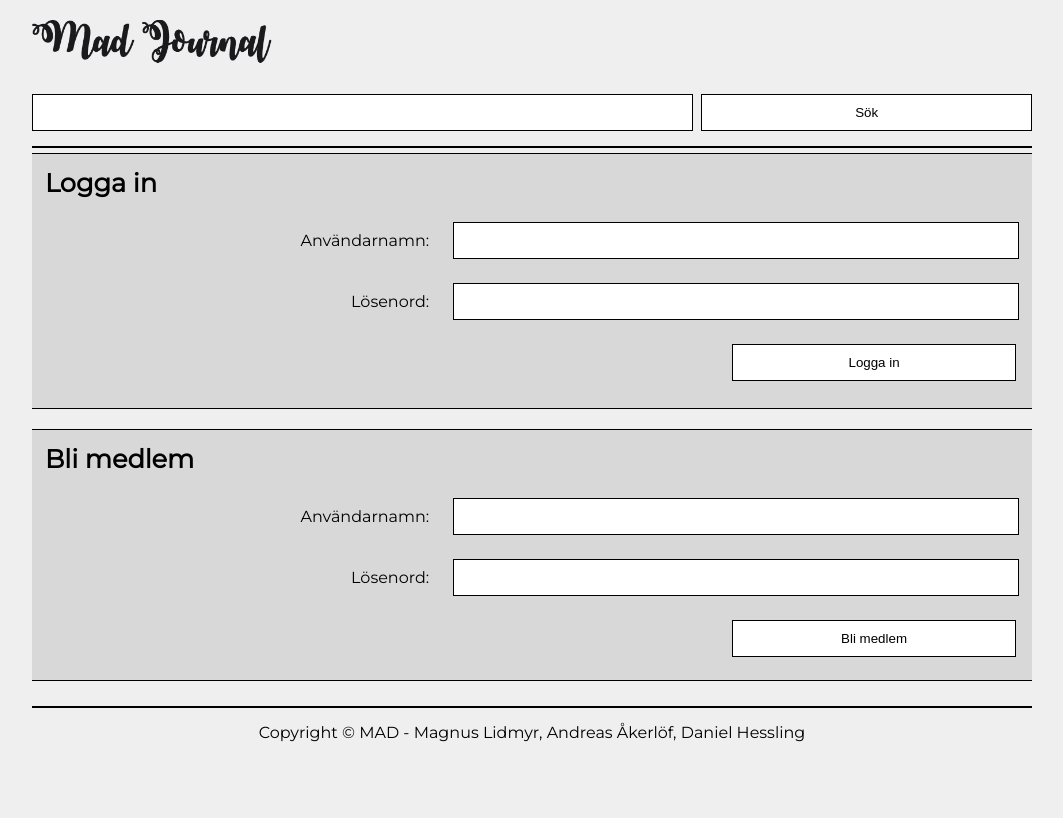
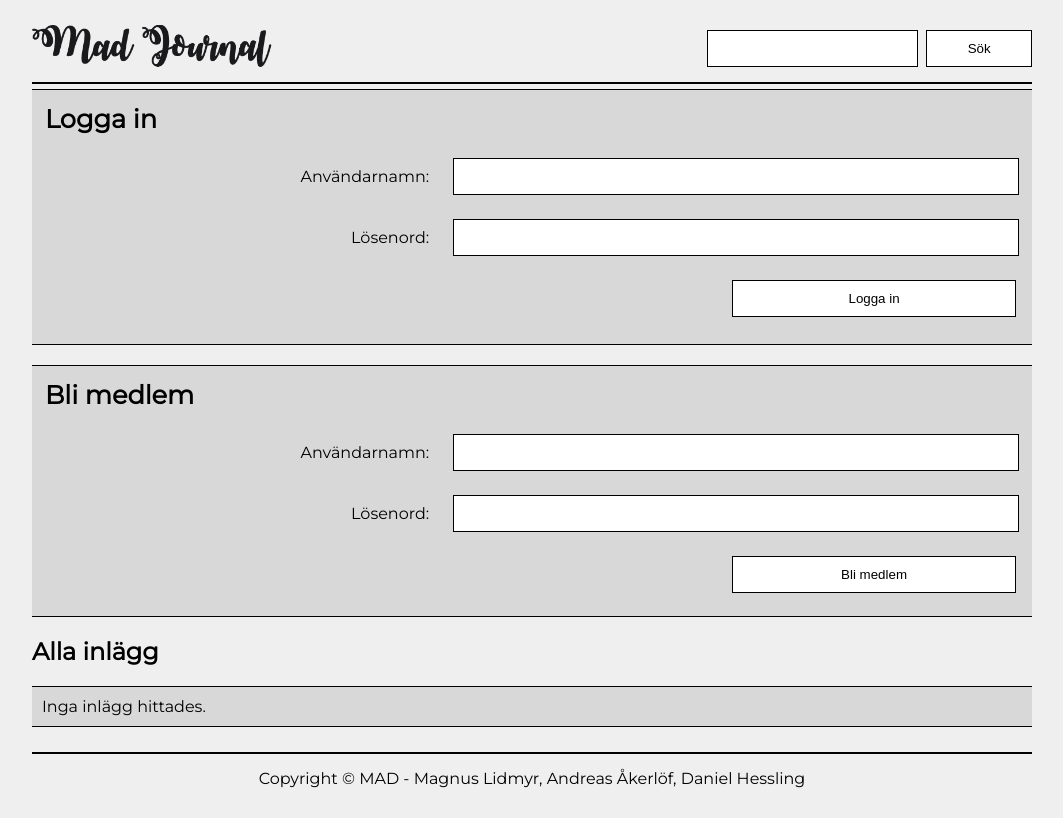
Before and after one commit to Awkes/journal, a PHP site: template src/views/index.phtml in a window 1280 px wide. Shown: the whole page, without its empty margins (108-1171 px from the left). Before the commit the page ends 742 px from the top, so only its background shows below. Run offline with PHP 8.4, Linux system fonts and the light colour scheme; the template is opened without the code that fills it, so the values that code supplies are empty.

Commit message:
sökfunktion + lite sstylingfix

```diff
--- a/public/main.js
+++ b/public/main.js
@@ -1,7 +1,7 @@
 (function(){
   // Knyt templates till views
   const views = {
-    headerLoggedIn     : ['logoTemplate','searchTemplate','navTemplate','memberLogoutTemplate'],
+    headerLoggedIn     : ['logoTemplate','memberLogoutTemplate','navTemplate','searchTemplate'],
     headerNotLoggedIn  : ['logoTemplate','searchTemplate'],
     entriesNotLoggedIn : ['loginFormTemplate','registerFormTemplate','entriesTemplate'],
     entriesLoggedIn    : ['entriesTemplate'],
@@ -21,19 +21,17 @@
       view.forEach(template => {
         // Hämta template
         const templateMarkup = document.querySelector('#'+template).innerHTML;
-
-        // Skapa div och läs in innehållet från template
-        const content = document.createElement('div');
+        // Läs in innehållet från template
+        const content = document.createElement('template');
         content.innerHTML = templateMarkup;
-
         // Skriva ut innehållet i target
-        target.append(content);
+        target.append(content.content);
       });
       updateEventListeners();
     }
   }
 
-  // View för flera inlägg
+  // Views för inlägg
   class EntryView extends BaseView {
     // Bestäm view baserat på om man är inloggad eller ej
     loadView(entries='all') {
@@ -68,6 +66,8 @@
       fetch(url)
         .then(response => response.ok ? response.json() : new Error(response.statusText))
         .then(data => {
+          if (data.length > 0) {
+
             let count = 0; // Håller reda på när ny pagineringsvy ska skapas
             let pageIndex = 1;  // Används för att numrera pagineringsvyer
             let page = document.createElement('div'); // Skapar första pagineringsvyn
@@ -75,7 +75,7 @@
             data.forEach(post => {
               // Kontrollera om vi uppnåt 20 inlägg, appenda isf aktuell page
               // fragment och skapa sedan en ny
-            if (count === 5) {
+              if (count === 20) {
                 count = 0; // Nollställ count
                 pageIndex++; // Öka på pageIndex
                 fragment.append(page);
@@ -114,11 +114,21 @@
               listItem.append(pagingLink);
               paging.append(listItem);
             }
-          // Appenda sista page och paginering, skriv sedan ut allt
+            // Appenda sista page och paginering
             fragment.append(page,paging);
+          }
+          else {
+            // Om inga inlägg hittas visa det
+            const noEntries = document.createElement('div');
+            noEntries.classList.add('no-entries');
+            noEntries.textContent = 'Inga inlägg hittades.';
+            fragment.append(noEntries);
+          }
+          // Skriv ut allt på sidan
           target.innerHTML = '';
           target.append(fragment);
-        });
+        })
+        .catch(error => console.error(error));
     }
 
     showEntry(id) {
@@ -159,9 +169,14 @@
     const navNewEntry = document.querySelector('#navNewEntry');
     if (navNewEntry) navNewEntry.addEventListener('click', writeNewEntry);
 
+    // Sök
+    const searchEntries = document.querySelector('#searchEntries');
+    if (searchEntries) searchEntries.addEventListener('submit', searchAllEntries);
+    const searchString = document.querySelector('#searchString');
+
     // Entry visning/redigering
     const entriesListing = document.querySelector('#entriesListing');
-    if (entriesListing) document.addEventListener('click', handleEntriesEvents);
+    if (entriesListing) entriesListing.addEventListener('click', handleEntriesEvents);
   }
 
   // Funktioner för att ladda vyer
@@ -175,6 +190,14 @@
     e.preventDefault();
     (new EntryView).loadView('private');
     sessionStorage.setItem('activeView', 'privateEntries');
+  }
+
+  function searchAllEntries(e) {
+    e.preventDefault();
+    (new EntryView).loadView('search', searchString.value);
+    sessionStorage.setItem('activeView', 'searchEntries');
+    sessionStorage.setItem('searchString', searchString.value);
+    e.target.reset();
   }
 
   function writeNewEntry(e) {
@@ -195,11 +218,13 @@
     // Klick på paging byter sida i pagingvyn
     else if (e.target.matches('.entries-paging a')) {
       const pages = document.querySelectorAll('#entriesListing > div');
+      // Visar vald vy, gömmer resten
       pages.forEach(el => {
         (el.dataset.page === e.target.dataset.page)
           ? el.classList.remove('entries-hidden')
           : el.classList.add('entries-hidden');
       });
+      // Markerar vald vy i pagingnavigationen
       const paging = document.querySelectorAll('.entries-paging a');
       paging.forEach(el => {
         (el.dataset.page === e.target.dataset.page)
@@ -211,7 +236,7 @@
 
   // Loginfunktion
   function login(e) {
-    // e.preventDefault();
+    e.preventDefault();
     const formData = new FormData(loginForm);
     fetch('/api/login',{
       method : 'POST',
--- a/public/style.css
+++ b/public/style.css
@@ -20,17 +20,19 @@ body{
 }
 
 header{
-    /* display: flex;
-    flex-direction: row; */
     display: grid;
-    grid-template-columns: 1fr;
-    gap: 1em;
+    grid-template-columns: 1fr 1fr 1fr 1fr;
+    gap: 0.5em;
+    align-items: center;
 }
+
+#logo,#memberLogout,nav { grid-column: 1/5; }
 
 #logo{
     display: block;
     width: 240px;
     cursor: pointer;
+    margin: 0 auto;
 }
 
 #searchEntries {
@@ -38,12 +40,11 @@ header{
     grid-template-columns: 2fr 1fr;
     gap: 0.5em;
     margin: 0;
+    grid-column: 2/4;
 }
 
 nav{
-    text-align: right;
-    align-self: flex-end;
-    padding-bottom: 8px;
+    text-align: center;
 }
 
 nav a{
@@ -59,7 +60,7 @@ footer{
     padding: 10px 0px;
 }
 
-.post{
+.post,.no-entries{
     width: 100%;
     border-top: 1px solid black;
     border-bottom: 1px solid black;
@@ -127,8 +128,8 @@ form{
 
 #memberLogout{
     width: 100%;
-    text-align: right;
-    padding: 12px 0 0 0;
+    text-align: center;
+    padding: 0 20px;
 }
 
 #memberLogout a{
@@ -238,3 +239,16 @@ hr{
   background-color: rgb(216, 216, 216);
   font-weight: bold;
 }
+
+/* Header > 850px */
+@media(min-width: 850px) {
+  header { grid-template-columns: 2fr 1fr 1fr 2fr; }
+  #logo {
+    margin: initial;
+    grid-column: 1/3;
+  }
+  #memberLogout { grid-column: 3/5; }
+  #memberLogout,nav { text-align: right; }
+  nav { grid-column: 1/4; }
+  #searchEntries { grid-column: 4/5; }
+}
--- a/src/views/index.phtml
+++ b/src/views/index.phtml
@@ -25,7 +25,7 @@
     <template id="searchTemplate">
       <form id="searchEntries">
         <input type="text" id="searchString" name="search">
-        <button type="submit">Sök</button>
+        <button type="submit" default>Sök</button>
       </form>
     </template>
 
@@ -119,8 +119,8 @@
 
     <template id="showEntryTemplate">
       <div id="showEntry">
-        <h2>Visa inlägg</h2>
-        <h3>Inläggsrubrik</h3>
+        <h1>Visa inlägg</h1>
+        <h2>Inläggsrubrik</h2>
         <p>Inläggstext</p>
       </div>
     </template>
```
Also changed, not shown: src/classes/Entry.php (+5 -3 lines), src/routes/entries.php (+5 -2 lines). Lines whose indentation alone changed are shown as unchanged.
